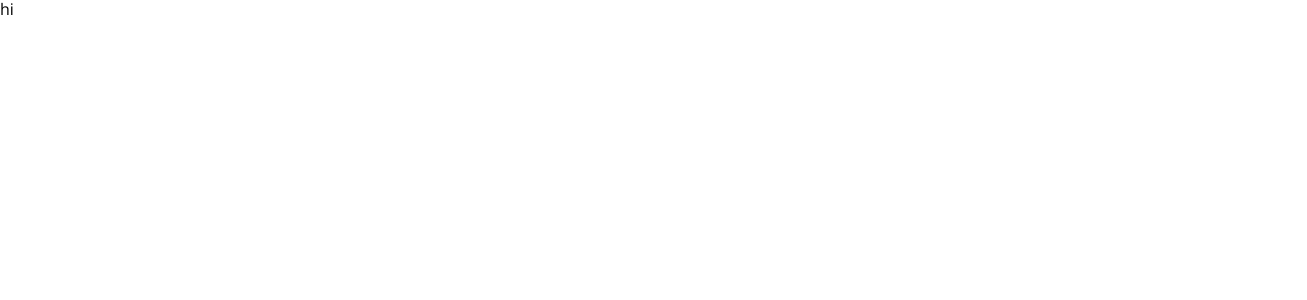
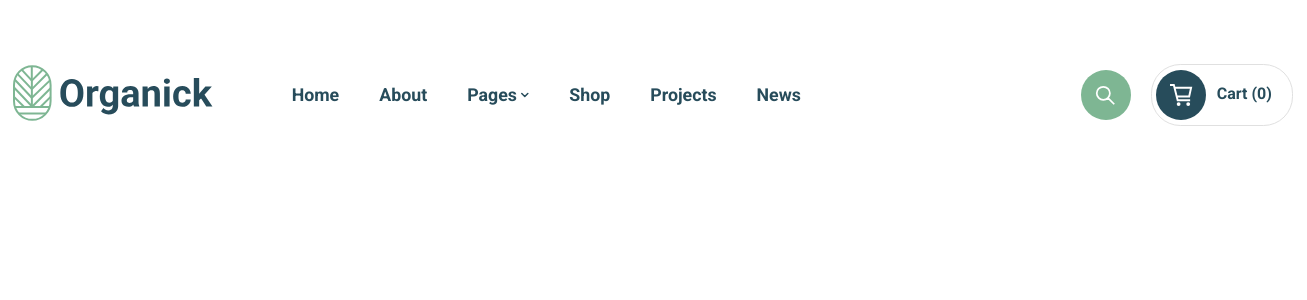
Before and after one commit to ViniVanC/day24-agriculture-website--template, a React (Vite) app: page / in a window 1280 px wide. Shown: the top 300 px of the page, 1307 px wide, since content can reach past the window. Built offline with nearby package versions, Linux system fonts and the light colour scheme.

Commit message:
added Header to App

```diff
--- a/src/App.jsx
+++ b/src/App.jsx
@@ -1,7 +1,12 @@
 import React from "react";
+import { Header } from "./components/Header/Header";
 
 function App() {
-  return <div className="App">hi</div>;
+  return (
+    <>
+      <Header />
+    </>
+  );
 }
 
 export default App;
```
